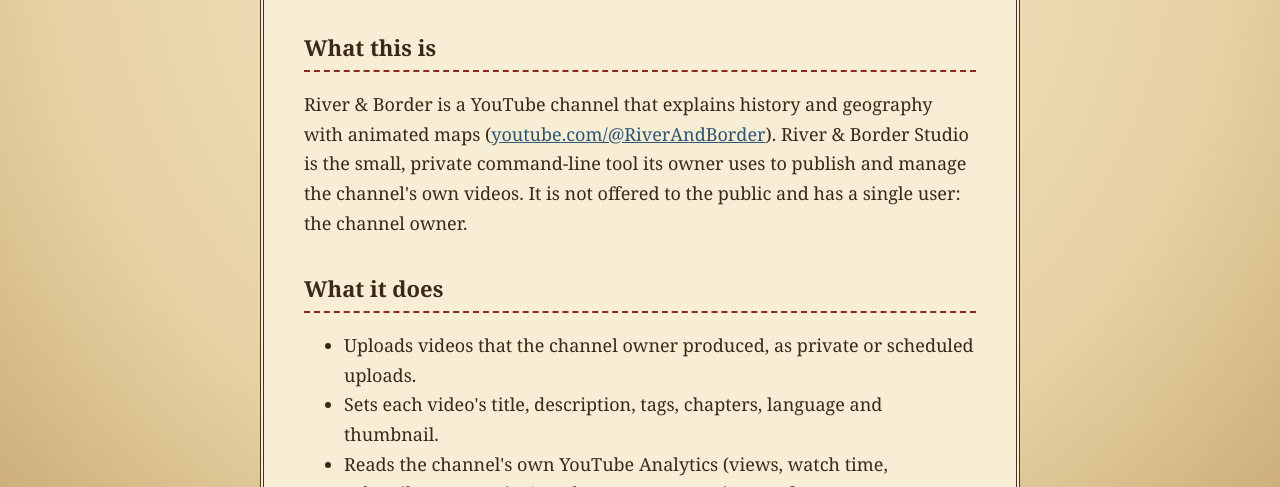
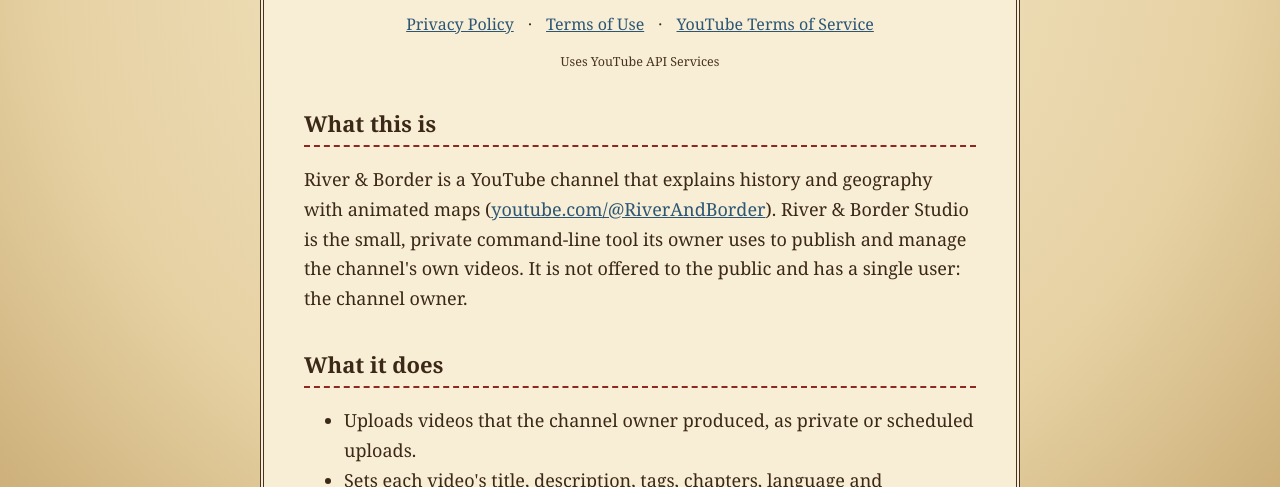
Before and after one commit to sohib-code/river-border-studio, a plain HTML site: page index.html in a window 1280 px wide. Shown: the part 313-800 px from the top of the page. Drawn offline with Linux system fonts and the light colour scheme.

Commit message:
Link privacy policy and terms at top of homepage
Co-Authored-By: Claude Opus 5.5 <noreply@anthropic.com>

```diff
--- a/index.html
+++ b/index.html
@@ -14,6 +14,12 @@
     <img src="logo.png" alt="River & Border logo">
     <h1>River &amp; Border Studio</h1>
     <p class="sub">Internal publishing tool for the River &amp; Border YouTube channel</p>
+    <nav style="margin-top:14px">
+      <a href="privacy.html">Privacy Policy</a> ·
+      <a href="terms.html">Terms of Use</a> ·
+      <a href="https://www.youtube.com/t/terms">YouTube Terms of Service</a>
+    </nav>
+    <p style="margin:10px 0 0;font-size:15px"><small>Uses YouTube API Services</small></p>
   </header>
 
   <h2>What this is</h2>
```
